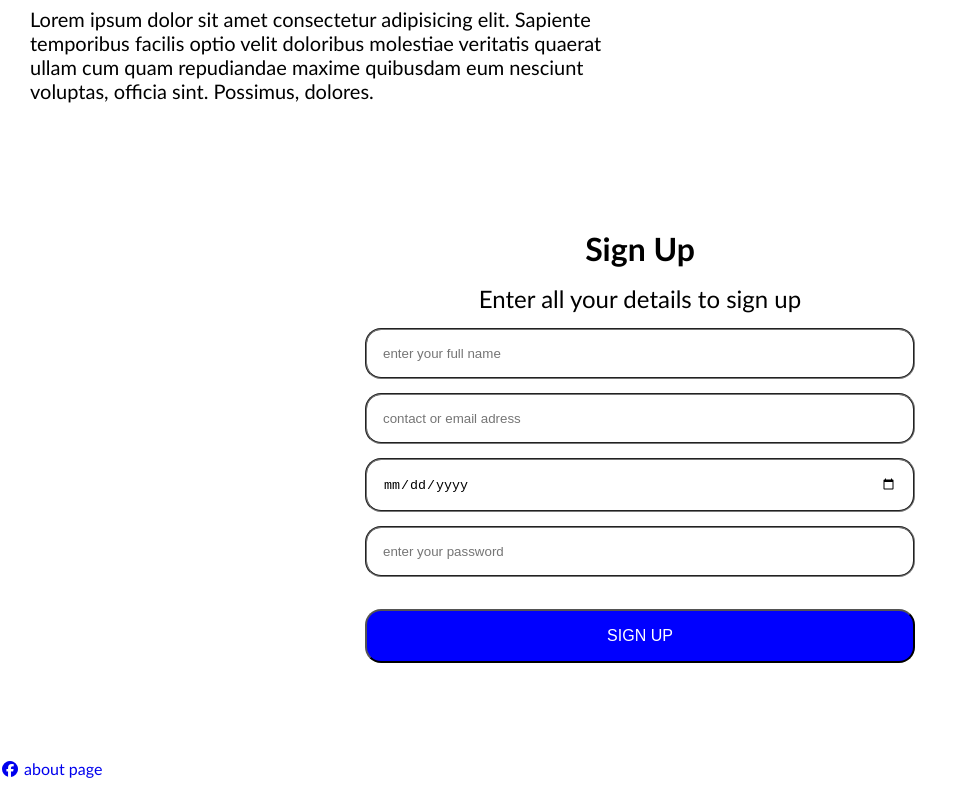
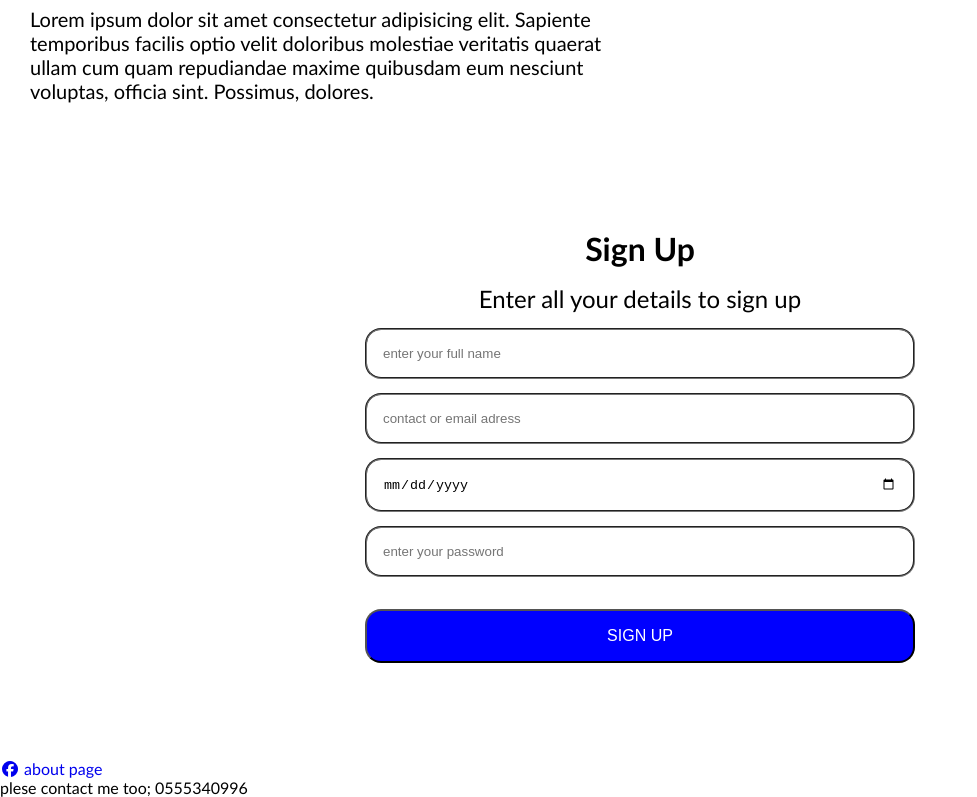
Before and after one commit to jerryn-oss/website-first, a plain HTML site: page index.html in a window 1280 px wide. Shown: the part 2961-3758 px from the top of the page, without its empty margins (0-977 px from the left). Drawn offline with Linux system fonts and the light colour scheme.

Commit message:
third commit

```diff
--- a/index.html
+++ b/index.html
@@ -173,6 +173,8 @@
 
     <a href="about.html">about page</a>
 
+    <footer><p>plese contact me too; 0555340996</p></footer>
+
 
 </body>
 
```
